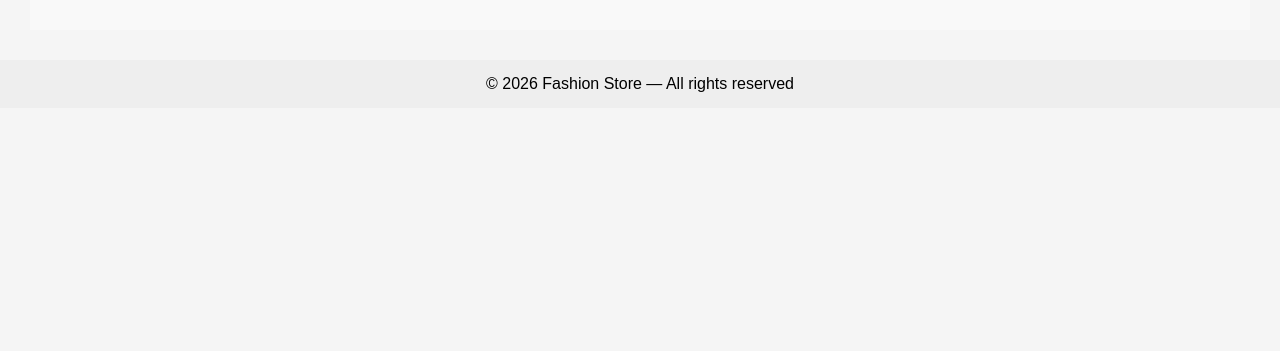
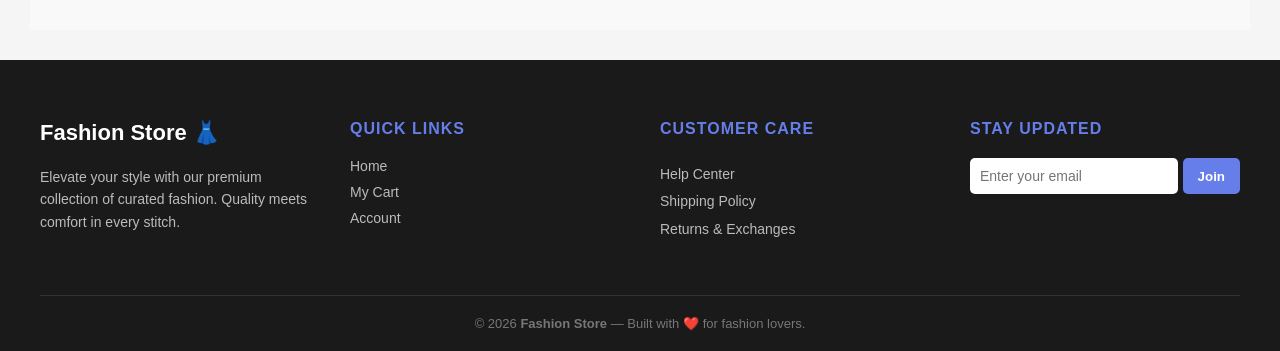
Before and after one commit to dipalikalganche/Ecommerce-Frontendproject, a React (Vite) app: page / in a window 1280 px wide. Shown: the part 921-1272 px from the top of the page. Before the commit the page ends 1029 px from the top, so only its background shows below. Built offline with nearby package versions, Linux system fonts and the light colour scheme; no server answers.

Commit message:
frontend project completed

```diff
--- a/src/components/Footer.jsx
+++ b/src/components/Footer.jsx
@@ -1,17 +1,153 @@
+import { Link } from "react-router-dom";
+
 function Footer() {
   return (
     <footer style={styles.footer}>
-      <p>© 2026 Fashion Store — All rights reserved</p>
+      <div style={styles.container}>
+        {/* --- BRAND SECTION --- */}
+        <div style={styles.section}>
+          <h3 style={styles.brandLogo}>Fashion Store 👗</h3>
+          <p style={styles.text}>
+            Elevate your style with our premium collection of curated fashion.
+            Quality meets comfort in every stitch.
+          </p>
+        </div>
+
+        {/* --- QUICK LINKS --- */}
+        <div style={styles.section}>
+          <h4 style={styles.heading}>Quick Links</h4>
+          <ul style={styles.list}>
+            <li>
+              <Link to="/" style={styles.footerLink}>
+                Home
+              </Link>
+            </li>
+            <li>
+              <Link to="/cart" style={styles.footerLink}>
+                My Cart
+              </Link>
+            </li>
+            <li>
+              <Link to="/login" style={styles.footerLink}>
+                Account
+              </Link>
+            </li>
+          </ul>
+        </div>
+
+        {/* --- CUSTOMER CARE --- */}
+        <div style={styles.section}>
+          <h4 style={styles.heading}>Customer Care</h4>
+          <ul style={styles.list}>
+            <li style={styles.text}>Help Center</li>
+            <li style={styles.text}>Shipping Policy</li>
+            <li style={styles.text}>Returns & Exchanges</li>
+          </ul>
+        </div>
+
+        {/* --- NEWSLETTER --- */}
+        <div style={styles.section}>
+          <h4 style={styles.heading}>Stay Updated</h4>
+          <div style={styles.newsletter}>
+            <input
+              type="email"
+              placeholder="Enter your email"
+              style={styles.input}
+            />
+            <button style={styles.newsletterBtn}>Join</button>
+          </div>
+        </div>
+      </div>
+
+      <div style={styles.bottomBar}>
+        <p style={styles.copyright}>
+          © 2026 <b>Fashion Store</b> — Built with ❤️ for fashion lovers.
+        </p>
+      </div>
     </footer>
   );
 }
 
 const styles = {
   footer: {
-    padding: "15px",
+    background: "#1a1a1a",
+    color: "#ffffff",
+    padding: "60px 40px 20px 40px",
+    fontFamily: "'Inter', sans-serif",
+  },
+  container: {
+    display: "grid",
+    gridTemplateColumns: "repeat(auto-fit, minmax(200px, 1fr))",
+    gap: "40px",
+    maxWidth: "1200px",
+    margin: "0 auto",
+  },
+  section: {
+    display: "flex",
+    flexDirection: "column",
+  },
+  brandLogo: {
+    fontSize: "22px",
+    marginBottom: "15px",
+    color: "#fff",
+  },
+  heading: {
+    fontSize: "16px",
+    marginBottom: "20px",
+    textTransform: "uppercase",
+    letterSpacing: "1px",
+    color: "#667eea", // Matching your header color
+  },
+  text: {
+    fontSize: "14px",
+    color: "#bbb",
+    lineHeight: "1.6",
+    margin: "5px 0",
+  },
+  list: {
+    listStyle: "none",
+    padding: 0,
+    margin: 0,
+  },
+  footerLink: {
+    color: "#bbb",
+    textDecoration: "none",
+    fontSize: "14px",
+    display: "block",
+    marginBottom: "10px",
+    transition: "color 0.2s",
+  },
+  newsletter: {
+    display: "flex",
+    gap: "5px",
+  },
+  input: {
+    padding: "10px",
+    borderRadius: "5px",
+    border: "none",
+    outline: "none",
+    flex: 1,
+    fontSize: "14px",
+  },
+  newsletterBtn: {
+    background: "#667eea",
+    color: "white",
+    border: "none",
+    padding: "10px 15px",
+    borderRadius: "5px",
+    cursor: "pointer",
+    fontWeight: "600",
+  },
+  bottomBar: {
+    marginTop: "50px",
+    borderTop: "1px solid #333",
+    paddingTop: "20px",
     textAlign: "center",
-    background: "#eee"
-  }
+  },
+  copyright: {
+    fontSize: "13px",
+    color: "#777",
+  },
 };
 
 export default Footer;
```
